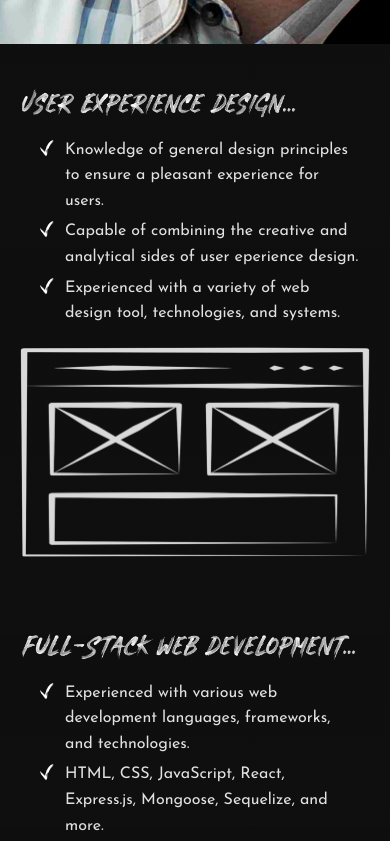
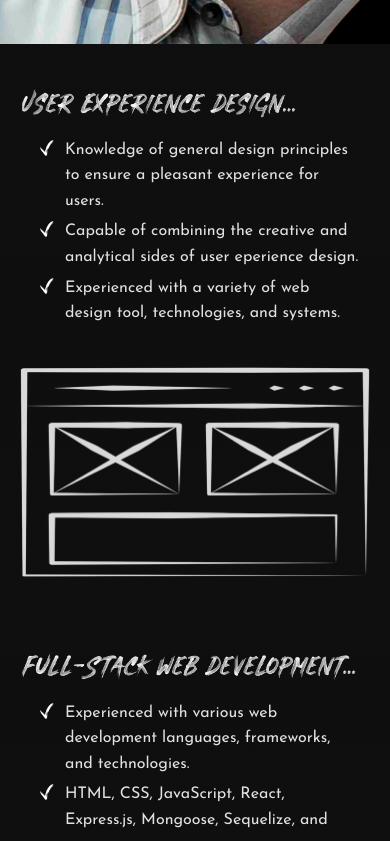
Before and after one commit to tdmoore004/tdmoore004.github.io, a React (Create React App) app: page / in a window 390 px wide. Shown: the part 800-1641 px from the top of the page. Built offline with nearby package versions, Linux system fonts and the light colour scheme.

Commit message:
Updated mobile style for about page.

```diff
--- a/src/pages/About.css
+++ b/src/pages/About.css
@@ -212,7 +212,7 @@ img.codingLanguagesBottom {
 
     ul.card-section.aboutMe, ul.aboutMe {
         font-size: 16px;
-        padding: 10px 10px 20px;
+        padding: 10px 10px 40px;
     }
 
     section.cell.medium-4.mtnLogo {
```
